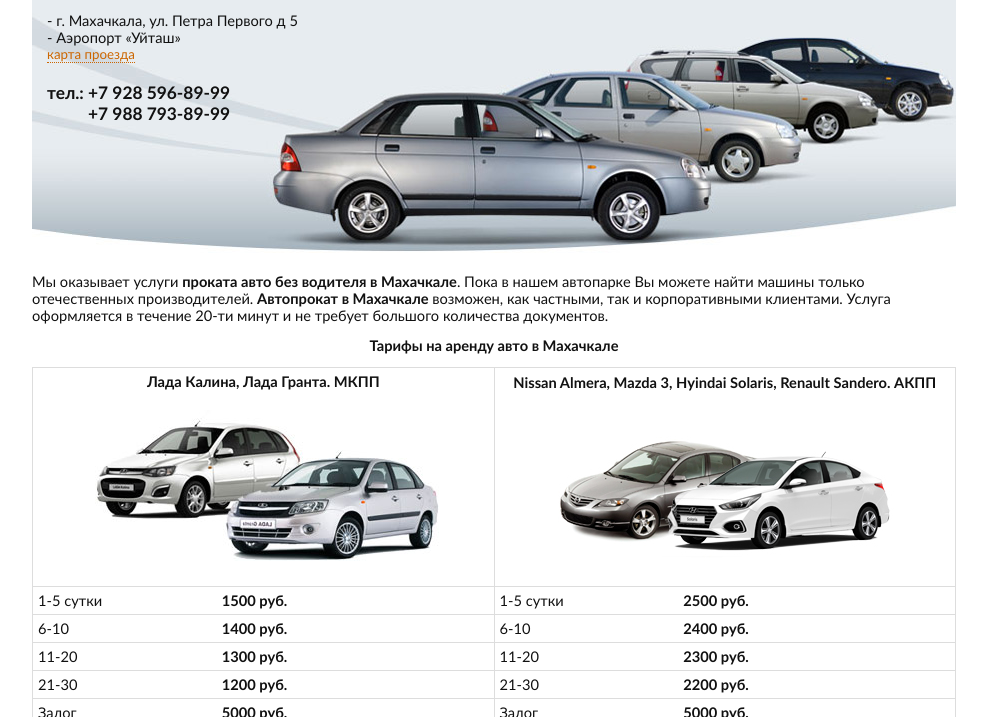
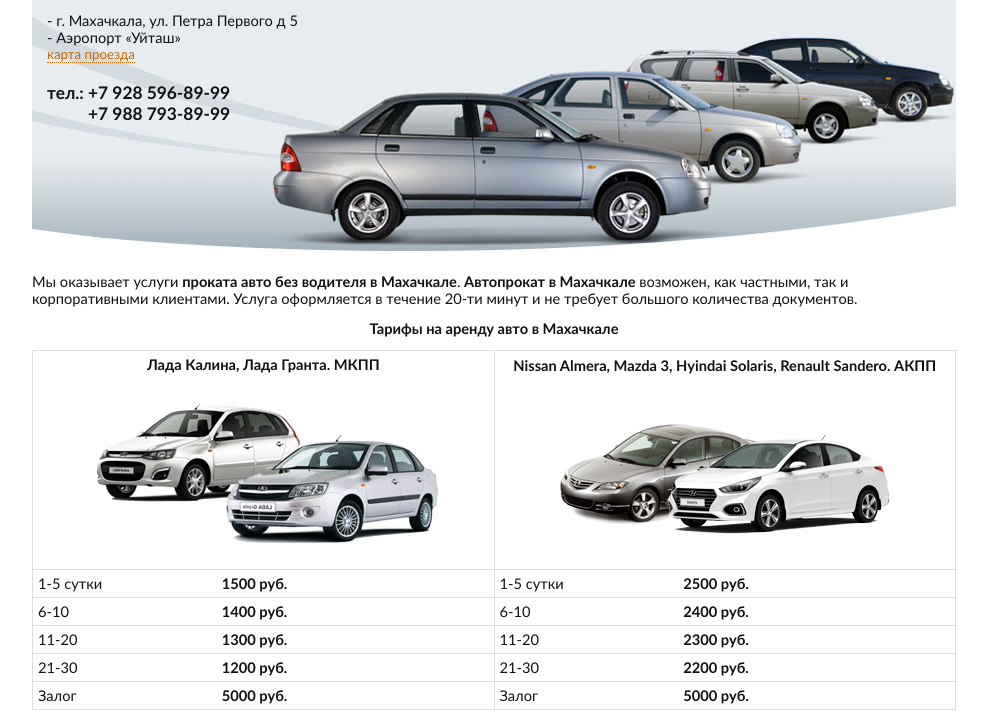
Before and after one commit to jambik/avtoprokat05, a plain HTML site: page index.html in a window 1280 px wide. Shown: the part 77-794 px from the top of the page, without its empty margins (146-1133 px from the left). Drawn offline with Linux system fonts and the light colour scheme.

Commit message:
- изменения

```diff
--- a/index.html
+++ b/index.html
@@ -57,7 +57,7 @@
 			</div>
 
 			<div class="content">
-				<p>Мы оказывает услуги <strong>проката авто без водителя в Махачкале</strong>. Пока в нашем автопарке Вы можете найти машины только отечественных производителей. <strong>Автопрокат в Махачкале</strong> возможен, как частными, так и корпоративными клиентами. Услуга оформляется в течение 20-ти минут и не требует большого количества документов.</p>
+				<p>Мы оказывает услуги <strong>проката авто без водителя в Махачкале</strong>. <strong>Автопрокат в Махачкале</strong> возможен, как частными, так и корпоративными клиентами. Услуга оформляется в течение 20-ти минут и не требует большого количества документов.</p>
 				<p class="strong center">Тарифы на аренду авто в Махачкале</p>
 				<div align="center" class="tariffs">
 					<table cellpadding="5" cellspacing="1" style="width: 100%;">
```
Also changed, not shown: img/ford_explorer.jpg.
